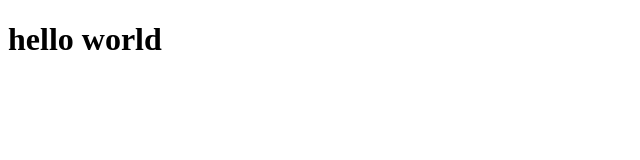
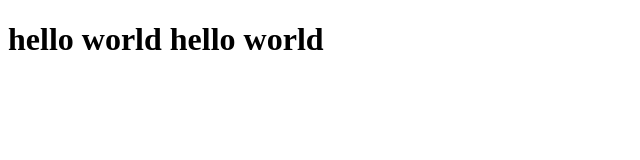
Before and after one commit to annicharekishvili/lec--5, a plain HTML site: page index.html in a window 1280 px wide. Shown: the whole page, without its empty margins (0-640 px from the left). Drawn offline with Linux system fonts and the light colour scheme.

Commit message:
Update index.html

```diff
--- a/index.html
+++ b/index.html
@@ -6,6 +6,6 @@
 	<link rel="stylesheet" type="text/css" href="styles/style.css">
 </head>
 <body>
-	<h1>hello world</h1>
+	<h1>hello world hello world</h1>
 </body>
 </html>
```
